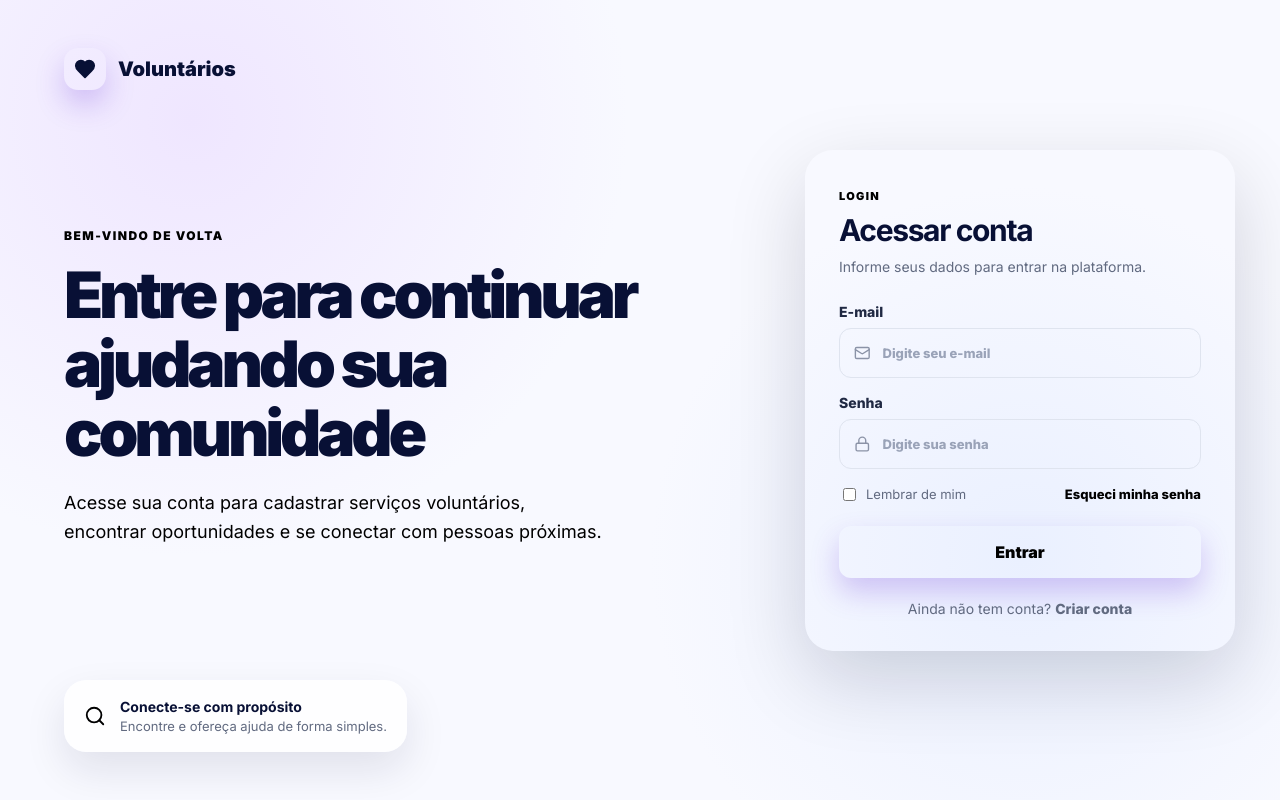
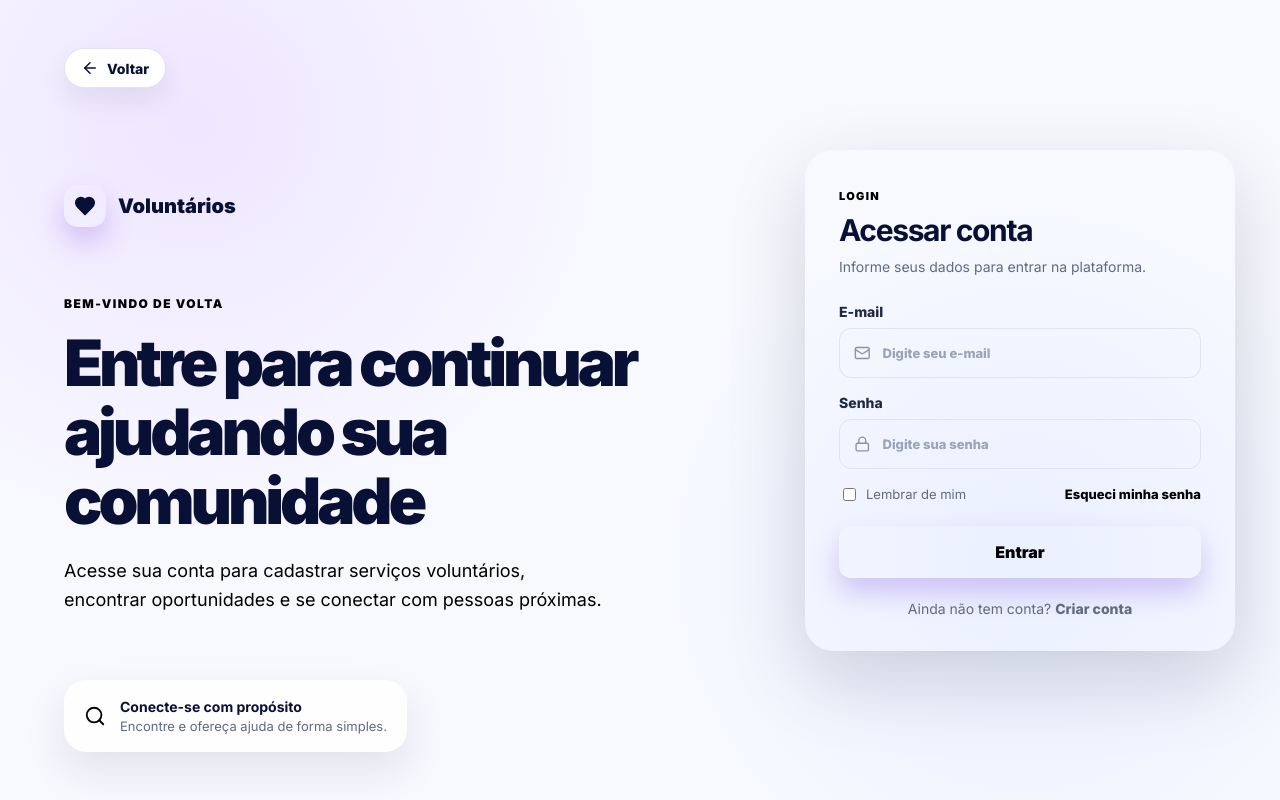
Before and after one commit to Hadassa-Brenda/Volunt, a React (Create React App) app in the folder voluntarios-react/: page / in a window 1280 px wide. Both pictures are taken after a click on the button "Entrar". Built offline with nearby package versions, Linux system fonts and the light colour scheme.

Commit message:
feat: add back button to LoginPage with styles

```diff
--- a/voluntarios-react/src/pages/LoginPages/LoginPage.jsx
+++ b/voluntarios-react/src/pages/LoginPages/LoginPage.jsx
@@ -1,9 +1,9 @@
-import { Heart, Lock, Mail, Search } from "lucide-react";
+import { ArrowLeft, Heart, Lock, Mail, Search } from "lucide-react";
 import { useState } from "react";
 
 import "../LoginPages/LoginPages.css";
 
-export default function LoginPage() {
+export default function LoginPage({ onBackHome }) {
   const [form, setForm] = useState({
     email: "",
     password: "",
@@ -25,10 +25,37 @@ export default function LoginPage() {
   return (
     <main className="login-page">
       <section className="login-page__left">
+        <button
+          className="login-page__back-button"
+          type="button"
+          onClick={onBackHome}
+          style={{
+            width: "fit-content",
+            display: "inline-flex",
+            alignItems: "center",
+            justifyContent: "center",
+            gap: "8px",
+            marginBottom: "32px",
+            border: "1px solid #dfe4ef",
+            borderRadius: "999px",
+            padding: "10px 16px",
+            background: "#ffffff",
+            color: "#081035",
+            fontSize: "14px",
+            fontWeight: 800,
+            cursor: "pointer",
+            boxShadow: "0 12px 28px rgba(15, 20, 55, 0.08)",
+          }}
+        >
+          <ArrowLeft size={18} />
+          Voltar
+        </button>
+
         <a className="login-page__logo" href="#top">
           <div>
             <Heart size={22} fill="currentColor" />
           </div>
+
           <span>Voluntários</span>
         </a>
 
@@ -48,6 +75,7 @@ export default function LoginPage() {
 
         <div className="login-page__info-card">
           <Search size={22} />
+
           <div>
             <strong>Conecte-se com propósito</strong>
             <span>Encontre e ofereça ajuda de forma simples.</span>
@@ -65,8 +93,10 @@ export default function LoginPage() {
 
           <label className="login-card__field">
             E-mail
+
             <div>
               <Mail size={18} />
+
               <input
                 required
                 type="email"
@@ -79,8 +109,10 @@ export default function LoginPage() {
 
           <label className="login-card__field">
             Senha
+
             <div>
               <Lock size={18} />
+
               <input
                 required
                 type="password"
--- a/voluntarios-react/src/pages/LoginPages/LoginPages.css
+++ b/voluntarios-react/src/pages/LoginPages/LoginPages.css
@@ -238,6 +238,30 @@
   font-size: 14px;
 }
 
+.login-page__back-button {
+  top: 28px;
+  left: 32px;
+  z-index: 10;
+
+  display: inline-flex;
+  align-items: center;
+  gap: 8px;
+
+  border: 1px solid #dfe4ef;
+  border-radius: 999px;
+  padding: 10px 16px;
+
+  background: var(--color-white);
+  color: #081035;
+
+  font-size: 14px;
+  font-weight: 800;
+  cursor: pointer;
+
+  box-shadow: 0 12px 28px rgba(15, 20, 55, 0.08);
+  transition: transform 0.2s ease, background-color 0.2s ease;
+}
+
 @media (max-width: 980px) {
   .login-page {
     grid-template-columns: 1fr;
```
